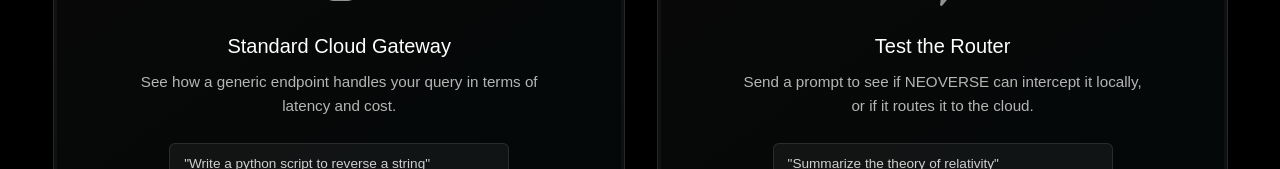
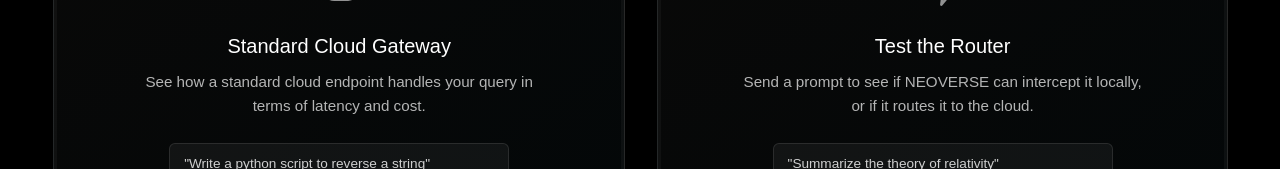
Before and after one commit to HillaryIkhais/NEOVERSE, a React app in the folder frontend/: page / in a window 1280 px wide. Both pictures are taken after a click on the button "Enter Dashboard". Shown: the part 364-533 px from the top of the page. Built offline with nearby package versions, Linux system fonts and the light colour scheme; the HTML template or start-up script is replaced by a standard one.

Commit message:
chore: replace 'generic' with 'standard cloud' for professional tone

```diff
--- a/frontend/src/Dashboard.jsx
+++ b/frontend/src/Dashboard.jsx
@@ -139,7 +139,7 @@
                   <svg width="40" height="40" viewBox="0 0 24 24" fill="none" stroke="currentColor" strokeWidth="1.5" strokeLinecap="round" strokeLinejoin="round"><path d="M17.5 19H9a7 7 0 1 1 6.71-9h1.79a4.5 4.5 0 1 1 0 9Z"/></svg>
                 </div>
                 <h3>Standard Cloud Gateway</h3>
-                <p>See how a generic endpoint handles your query in terms of latency and cost.</p>
+                <p>See how a standard cloud endpoint handles your query in terms of latency and cost.</p>
                 <div className="suggested-prompts">
                   <button className="suggested-btn" onClick={() => setPrompt('Write a python script to reverse a string')}>
                     "Write a python script to reverse a string"
```
